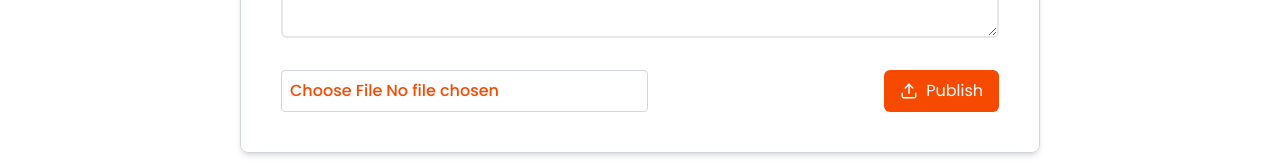
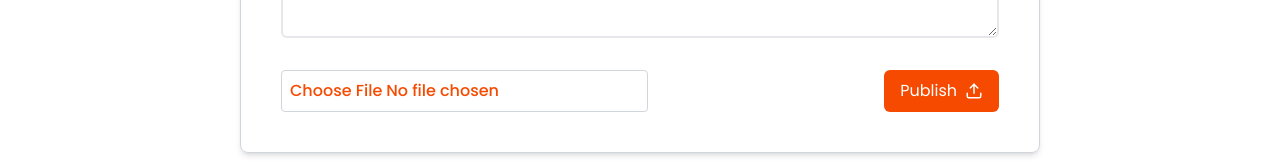
Before and after one commit to abhishekkumar011/BlogCraft, a React (Vite) app in the folder frontend/: page /createpost in a window 1280 px wide. Shown: the part 507-669 px from the top of the page. Built offline with nearby package versions, Linux system fonts and the light colour scheme; sample sign-in values are in the browser's storage.

Commit message:
rfc: refactor some code in postform

```diff
--- a/frontend/src/components/PostFormComponent.jsx
+++ b/frontend/src/components/PostFormComponent.jsx
@@ -79,6 +79,12 @@ function PostFormComponent() {
               />
             </div>
 
+            {error && (
+              <p className="text-red-600 text-sm text-center font-medium">
+                {error}
+              </p>
+            )}
+
             <div className="flex justify-between">
               <input
                 type="file"
@@ -87,16 +93,13 @@ function PostFormComponent() {
                 onChange={(e) => setFile(e.target.files[0])}
               />
 
-              {error && (
-                <p className="text-red-600 text-sm text-center font-medium">
-                  {error}
-                </p>
-              )}
-
-              <div className="flex items-center gap-2 text-white bg-primary px-4 py-2 w-fit rounded-md cursor-pointer">
+              <button
+                type="submit"
+                className="flex items-center gap-2 text-white bg-primary px-4 py-2 w-fit rounded-md cursor-pointer"
+              >
+                Publish
                 <Upload size={18} />
-                <button type="submit">Publish</button>
-              </div>
+              </button>
             </div>
           </div>
         </form>
--- a/frontend/src/pages/Post.jsx
+++ b/frontend/src/pages/Post.jsx
@@ -2,6 +2,7 @@ import axios from "axios";
 import { useContext, useEffect, useState } from "react";
 import { Link, useNavigate, useParams } from "react-router-dom";
 import { AuthContext } from "../context/AuthContext";
+import { Pencil, Trash2 } from "lucide-react";
 
 function Post() {
   const { id } = useParams();
@@ -55,6 +56,7 @@ function Post() {
     <div className="flex justify-center">
       <div className="rounded-md shadow-md mx-20 my-10 py-10 px-10 border border-gray-300 space-y-4 max-w-3xl">
         <h1 className="text-4xl font-semibold">{post?.title}</h1>
+        <div className="flex items-center justify-between">
           <div className="flex items-center gap-2">
             <div className="w-8 h-8 rounded-full overflow-hidden">
               <img src="https://github.com/shadcn.png" />
@@ -64,21 +66,28 @@ function Post() {
               <h6 className="text-xs ">{post?.author?.email}</h6>
             </div>
           </div>
+          <p className="text-sm text-gray-600">
+            {new Date(post.createdAt).toDateString()}
+          </p>
+        </div>
         <p className="text-gray-500 text-sm line-clamp-3">{post?.content}</p>
 
         {isAuthor && (
           <div className="flex justify-between">
             <Link
               to={`/post/edit/${post._id}`}
-              className="bg-primary hover:bg-primary/80 text-white px-4 py-2 rounded-md font-medium"
+              className="flex items-center gap-2 bg-primary hover:bg-primary/80 text-white px-4 py-2 rounded-md font-medium"
             >
               Edit
+              <Pencil size={17} />
             </Link>
+
             <button
               onClick={handleDeletePost}
-              className="bg-red-600 cursor-pointer hover:bg-red-500 text-white px-4 py-2 rounded-md font-medium"
+              className="flex items-center gap-2 bg-red-600 cursor-pointer hover:bg-red-500 text-white px-4 py-2 rounded-md font-medium"
             >
               Delete
+              <Trash2 size={17} />
             </button>
           </div>
         )}
```
Lines whose indentation alone changed are shown as unchanged.
